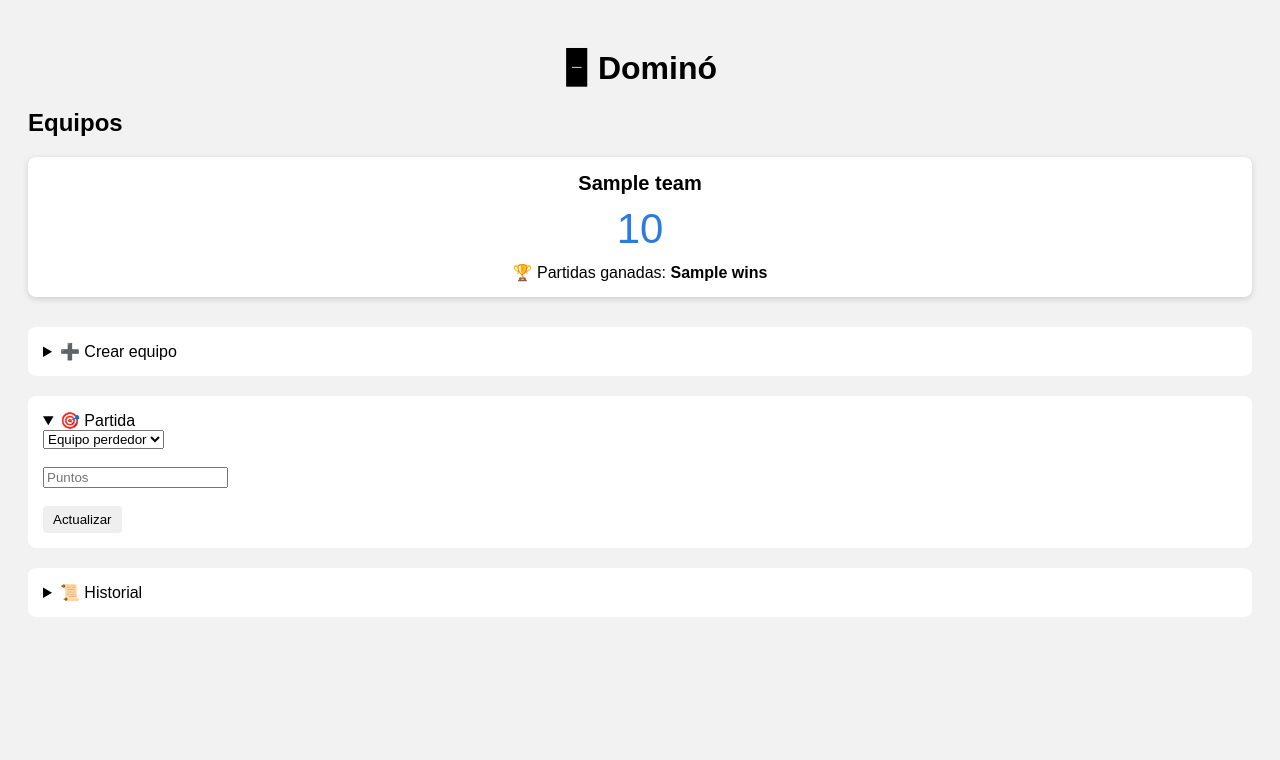
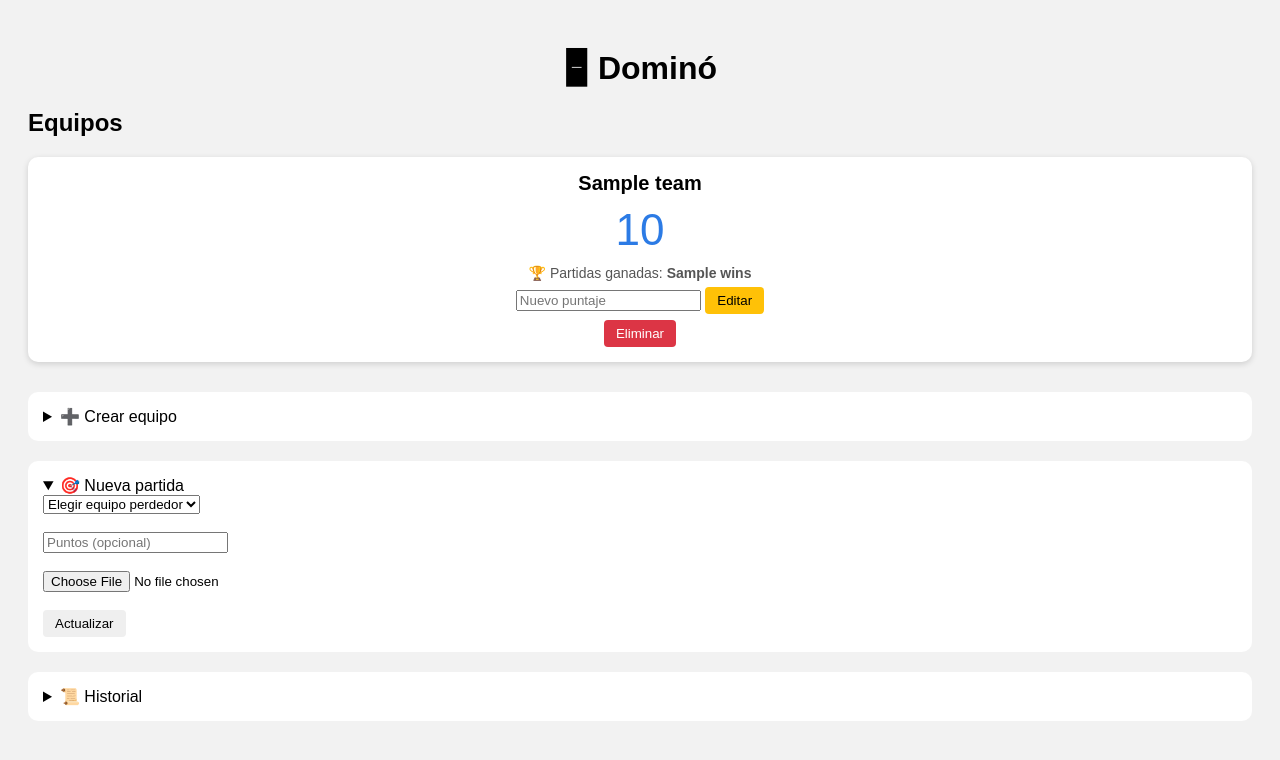
Before and after one commit to abrahamramost01-netizen/dmie, a Flask app: page / in a window 1280 px wide. Shown: the top 760 px of the page. Run offline with Flask 3, Linux system fonts and the light colour scheme; a database or web service that is not in the repository returns one stand-in record (values such as "Sample title"); some libraries are stand-ins or nearby versions.

Commit message:
Update index.html

```diff
--- a/templates/index.html
+++ b/templates/index.html
@@ -3,29 +3,48 @@
 <head>
 <meta charset="UTF-8">
 <title>Dominó</title>
+
 <style>
 body {
     font-family: Arial, sans-serif;
     background: #f2f2f2;
     padding: 20px;
 }
+
 h1 {
     text-align: center;
 }
 
-/* EQUIPOS */
+/* ================= EQUIPOS ================= */
 .teams {
     display: grid;
-    grid-template-columns: repeat(auto-fit, minmax(220px, 1fr));
+    grid-template-columns: repeat(auto-fit, minmax(240px, 1fr));
     gap: 15px;
     margin-bottom: 30px;
 }
+
 .team-card {
     background: white;
-    border-radius: 8px;
+    border-radius: 10px;
     padding: 15px;
     text-align: center;
     box-shadow: 0 2px 6px rgba(0,0,0,.15);
+    transition: transform .3s, box-shadow .3s;
+}
+
+.team-card:hover {
+    transform: scale(1.02);
+}
+
+/* GANADOR */
+.winner {
+    border: 3px solid gold;
+    animation: glow 1.2s infinite alternate;
+}
+
+@keyframes glow {
+    from { box-shadow: 0 0 10px gold; }
+    to   { box-shadow: 0 0 25px orange; }
 }
 
 .team-name {
@@ -34,46 +53,42 @@ h1 {
 }
 
 .team-points {
-    font-size: 42px;
+    font-size: 44px;
     color: #2c7be5;
     margin: 10px 0;
 }
 
-/* GANADOR */
-.winner {
-    border: 3px solid #28a745;
-    background: #eaffea;
-    animation: pulse 1.2s infinite;
+.team-wins {
+    font-size: 14px;
+    color: #555;
 }
 
-@keyframes pulse {
-    0% { box-shadow: 0 0 0px #28a745; }
-    50% { box-shadow: 0 0 15px #28a745; }
-    100% { box-shadow: 0 0 0px #28a745; }
+/* ================= BOTONES ================= */
+.team-actions form {
+    margin-top: 6px;
 }
 
-.reset {
-    animation: resetFlash 1s;
-}
-
-@keyframes resetFlash {
-    0% { background: #ffdddd; }
-    100% { background: white; }
-}
-
-/* BOTONES */
 button {
-    padding: 6px 10px;
+    padding: 6px 12px;
     border: none;
     border-radius: 4px;
     cursor: pointer;
 }
 
-/* SECCIONES */
+.edit {
+    background: #ffc107;
+}
+
+.delete {
+    background: #dc3545;
+    color: white;
+}
+
+/* ================= SECCIONES ================= */
 details {
     background: white;
     padding: 15px;
-    border-radius: 8px;
+    border-radius: 10px;
     margin-bottom: 20px;
 }
 </style>
@@ -83,23 +98,41 @@ details {
 
 <h1>🁢 Dominó</h1>
 
+<!-- ================= EQUIPOS ================= -->
 <h2>Equipos</h2>
+
 <div class="teams">
 {% for t in teams %}
-<div class="team-card {% if t[2] == 0 and t[3] > 0 %}reset{% endif %} {% if t[2] >= 200 %}winner{% endif %}"
-     data-points="{{ t[2] }}">
+    <div class="team-card {% if t[2] == 0 and t[3] > 0 %}winner{% endif %}">
+        <div class="team-name">{{ t[1] }}</div>
 
-    <div class="team-name">{{ t[1] }}</div>
-    <div class="team-points">{{ t[2] }}</div>
-    <div>🏆 Partidas ganadas: <strong>{{ t[3] }}</strong></div>
+        <div class="team-points">{{ t[2] }}</div>
 
-    {% if t[2] >= 200 %}
-        <div><strong>GANADOR</strong></div>
-    {% endif %}
-</div>
+        <div class="team-wins">
+            🏆 Partidas ganadas: <strong>{{ t[3] }}</strong>
+        </div>
+
+        <div class="team-actions">
+            <!-- EDITAR PUNTOS -->
+            <form method="post" action="/edit_team_points"
+                  onsubmit="return confirm('¿Cambiar puntos manualmente?');">
+                <input type="hidden" name="team_id" value="{{ t[0] }}">
+                <input type="number" name="points" placeholder="Nuevo puntaje" required>
+                <button class="edit">Editar</button>
+            </form>
+
+            <!-- ELIMINAR -->
+            <form method="post" action="/delete_team"
+                  onsubmit="return confirm('¿Eliminar este equipo y su historial?');">
+                <input type="hidden" name="team_id" value="{{ t[0] }}">
+                <button class="delete">Eliminar</button>
+            </form>
+        </div>
+    </div>
 {% endfor %}
 </div>
 
+<!-- ================= CREAR EQUIPO ================= -->
 <details>
 <summary>➕ Crear equipo</summary>
 <form method="post" action="/add_team">
@@ -108,26 +141,42 @@ details {
 </form>
 </details>
 
+<!-- ================= PARTIDA ================= -->
 <details open>
-<summary>🎯 Partida</summary>
-<form method="post" action="/add_match">
+<summary>🎯 Nueva partida</summary>
+
+<form method="post"
+      action="/add_match"
+      enctype="multipart/form-data">
+
     <select name="team_id" required>
-        <option value="">Equipo perdedor</option>
+        <option value="">Elegir equipo perdedor</option>
         {% for t in teams %}
             <option value="{{ t[0] }}">{{ t[1] }}</option>
         {% endfor %}
     </select>
+
     <br><br>
-    <input type="number" name="points" placeholder="Puntos" required>
+
+    <!-- OPCIONAL -->
+    <input type="number" name="points" placeholder="Puntos (opcional)">
+
     <br><br>
+
+    <!-- FOTO -->
+    <input type="file" name="image" accept="image/*">
+
+    <br><br>
+
     <button>Actualizar</button>
 </form>
 </details>
 
+<!-- ================= HISTORIAL ================= -->
 <details>
 <summary>📜 Historial</summary>
 {% for m in matches %}
-    <p>Equipo {{ m[1] }} +{{ m[2] }} puntos</p>
+    <p>Equipo <strong>{{ m[1] }}</strong> +{{ m[2] }} puntos</p>
 {% endfor %}
 </details>
 
```
